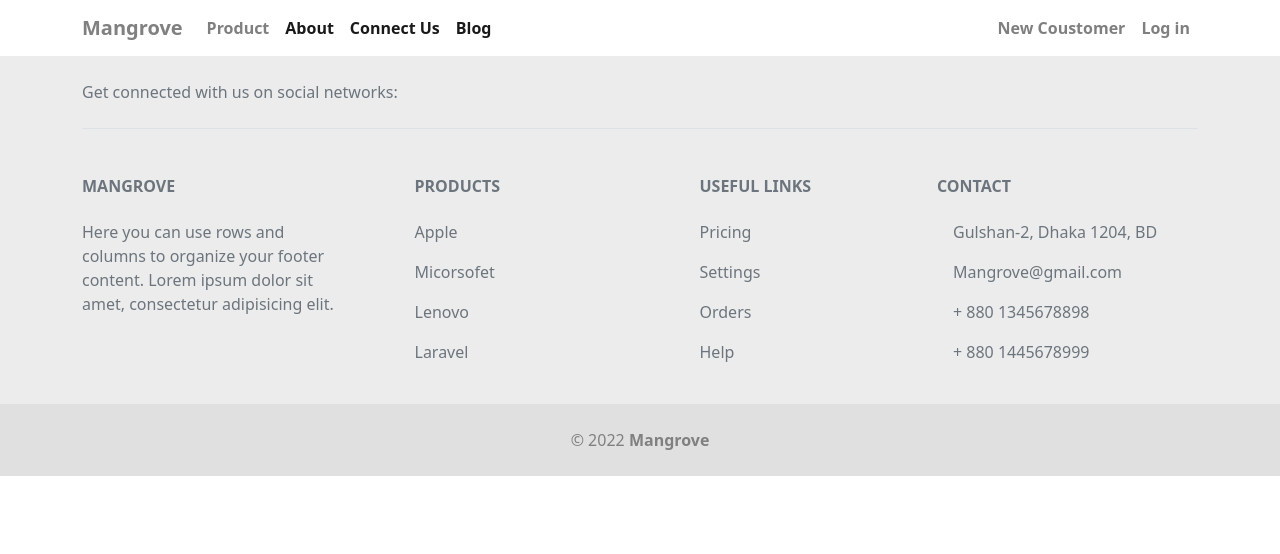
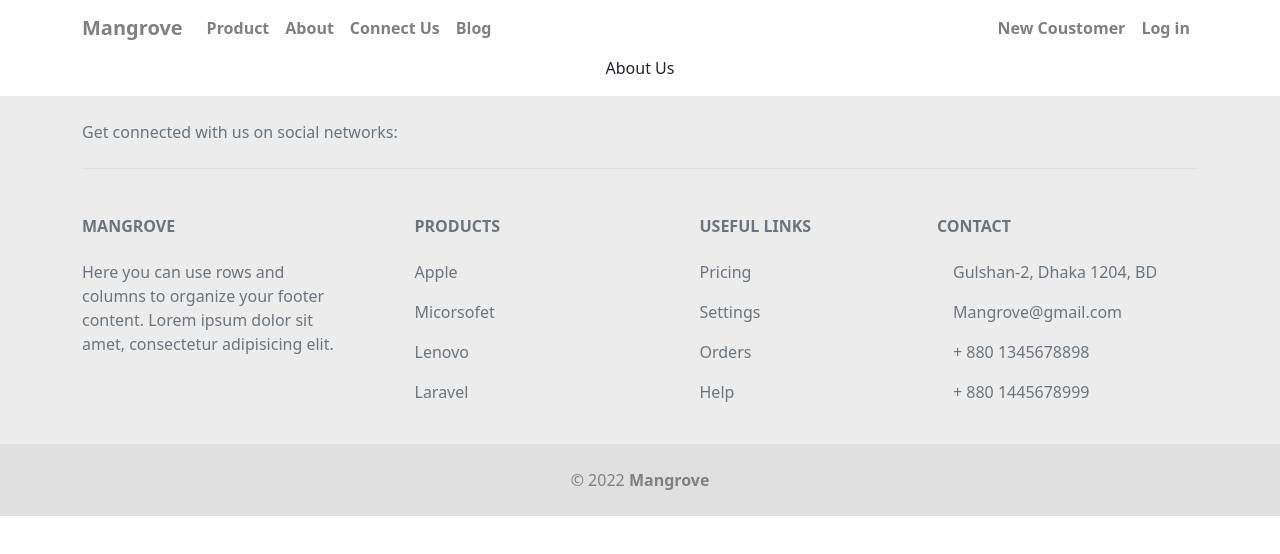
Before and after one commit to abdullahalmasudpersonal/Ehan_Technology_Client, a React (Create React App) app: page /about in a window 1280 px wide. Shown: the top 554 px of the page. Built offline with nearby package versions, Linux system fonts and the light colour scheme; no server answers.

Commit message:
another big update

```diff
--- a/src/App.js
+++ b/src/App.js
@@ -16,6 +16,9 @@ import MyOrder from './Pages/Dashboard/MyOrder';
 import AddProduct from './Pages/Dashboard/AddProduct';
 import AddToCart from './Pages/AddToCart/AddToCart';
 import RequireAuth from './Pages/Shared/RequireAuth/RequireAuth';
+import Blogs from './Pages/Blogs/Blogs';
+import Contact from './Pages/Contact/Contact';
+import About from './Pages/About/about';
 
 function App() {
   return (
@@ -24,6 +27,9 @@ function App() {
       <Routes>
         <Route path='/' element={<Home />} />
         <Route path='/products' element={<Products />} />
+        <Route path='/about' element={<About />} />
+        <Route path='/connect-us' element={<Contact />} />
+        <Route path='/blogs' element={<Blogs />} />
         <Route path='/products/:productsId' element={<ProductDetails />} />
         <Route path='/add-to-cart/:productsId' element={<RequireAuth><AddToCart /></RequireAuth>} />
         <Route path='/dashboard' element={<RequireAuth><Dashboard /></RequireAuth>}>
--- /dev/null
+++ b/src/Pages/About/about.js
@@ -0,0 +1,12 @@
+import React from 'react';
+import './About.css';
+
+const about = () => {
+    return (
+        <div className='d-flex justify-content-center align-items-center'>
+            <p><span>About Us</span></p>
+        </div>
+    );
+};
+
+export default about;
--- /dev/null
+++ b/src/Pages/Blogs/Blogs.css
@@ -0,0 +1,3 @@
+.blogs{
+    height: 800px;
+}
--- /dev/null
+++ b/src/Pages/Blogs/Blogs.js
@@ -0,0 +1,14 @@
+import React from 'react';
+import './Blogs.css';
+
+const Blogs = () => {
+    return (
+        <div>
+            <div className='d-flex justify-content-center align-items-center blogs'>
+                <p><small>Blog comming soon...</small></p>
+            </div>
+        </div>
+    );
+};
+
+export default Blogs;
--- /dev/null
+++ b/src/Pages/Contact/Contact.js
@@ -0,0 +1,12 @@
+import React from 'react';
+import './Contact.css';
+
+const Contact = () => {
+    return (
+        <div className='d-flex justify-content-center align-items-center'>
+            <p><small>Blogs comming soon...</small></p>
+        </div>
+    );
+};
+
+export default Contact;
--- a/src/Pages/Shared/Header/Header.js
+++ b/src/Pages/Shared/Header/Header.js
@@ -26,13 +26,13 @@ const Header = () => {
                             <Link to='/products' className='text-decoration-none'><a class="nav-link fw-bold">Product</a></Link>
                         </li>
                         <li class="nav-item active">
-                            <a class="nav-link fw-bold">About</a>
+                            <Link to='/about' className='text-decoration-none'><a class="nav-link fw-bold">About</a></Link>
                         </li>
                         <li class="nav-item active">
-                            <a class="nav-link fw-bold">Connect Us</a>
+                            <Link to='/connect-us' className='text-decoration-none'><a class="nav-link fw-bold">Connect Us</a></Link>
                         </li>
                         <li class="nav-item active">
-                            <a class="nav-link fw-bold">Blog</a>
+                           <Link to='/blogs' className='text-decoration-none'><a class="nav-link fw-bold">Blog</a></Link>
                         </li>
                         <li class="nav-item active">
                          {
```
Also changed, not shown: src/Pages/About/About.css (added), src/Pages/Contact/Contact.css (added).
